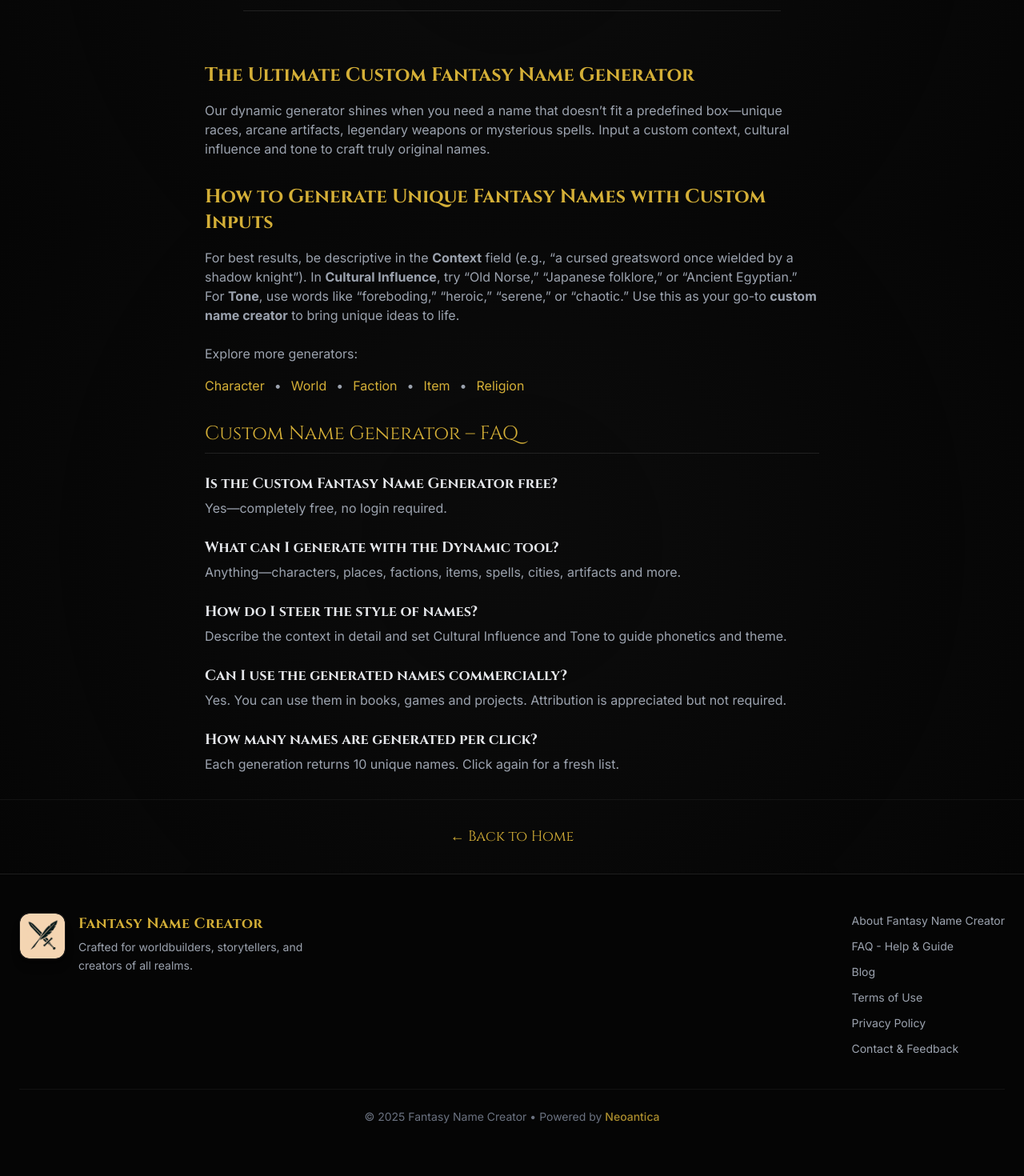
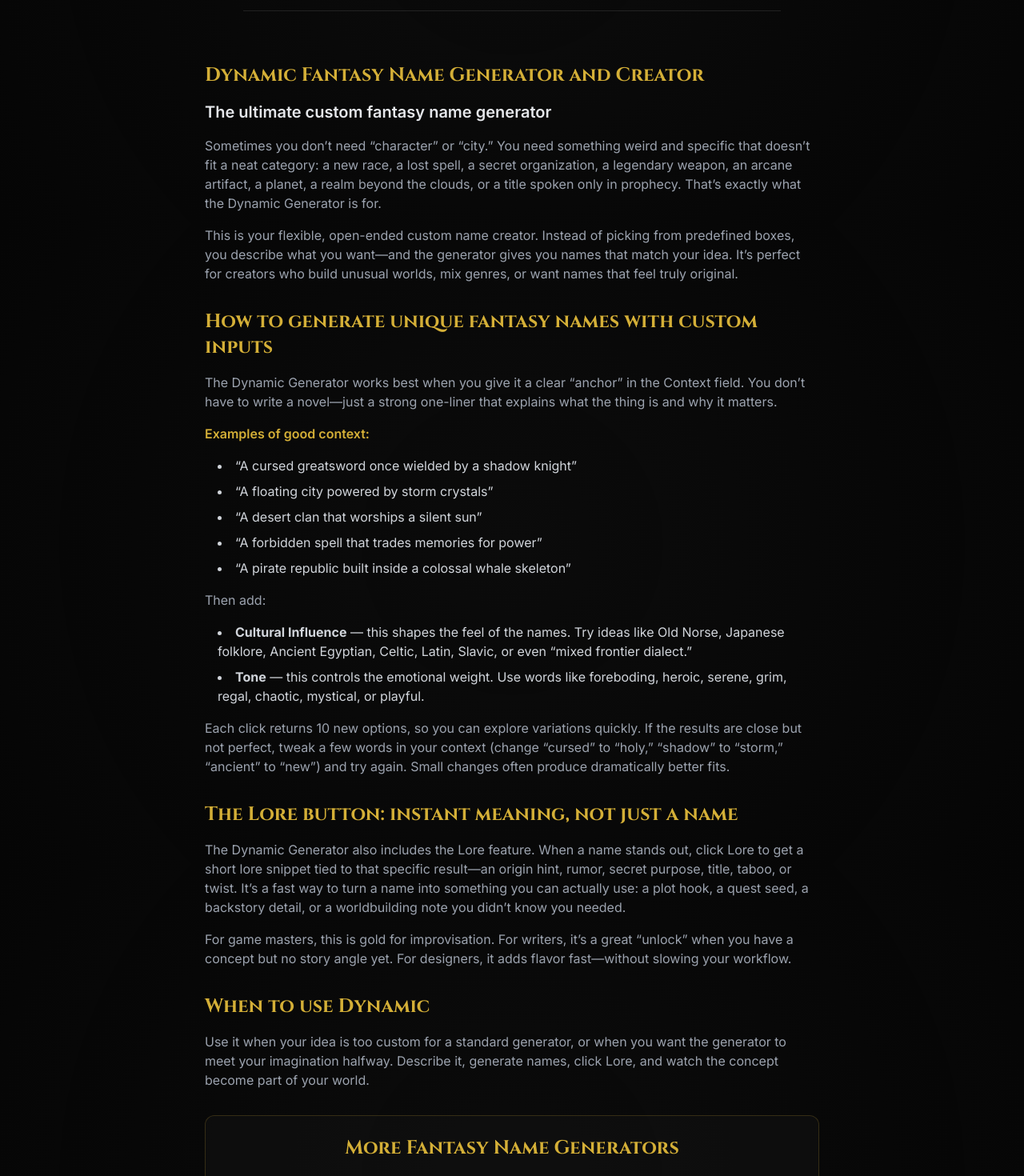
Before and after one commit to JiriTill/fantasytools, a React (Vite) app in the folder client/: page /dynamic in a window 1280 px wide. Shown: the part 1320-2790 px from the top of the page at 80% size. Built offline with nearby package versions, Linux system fonts and the light colour scheme.

Commit message:
Update Dynamic generator SEO content and add RelatedGenerators

```diff
--- a/client/src/pages/Dynamic.jsx
+++ b/client/src/pages/Dynamic.jsx
@@ -6,6 +6,7 @@ import ShareGeneratedName from '../components/ShareGeneratedName';
 import Footer from '../components/Footer';
 import AmazonAffiliate from '../components/AmazonAffiliate';
 import SingleAffiliateBox from '../components/SingleAffiliateBox';
+import RelatedGenerators from '../components/RelatedGenerators';
 
 export default function Dynamic() {
   const [form, setForm] = useState({
@@ -279,30 +280,63 @@ Rules:
           {/* SEO content block + internal links */}
           <div className="w-full max-w-3xl text-left space-y-8 text-gray-400">
             <div className="prose prose-invert max-w-none">
-              <h2 className="text-fantasy-gold text-2xl font-bold mb-4">The Ultimate Custom Fantasy Name Generator</h2>
-              <p>
-                Our dynamic generator shines when you need a name that doesn’t fit a predefined box—unique races, arcane artifacts, legendary
-                weapons or mysterious spells. Input a custom context, cultural influence and tone to craft truly original names.
+              <h2 className="text-fantasy-gold text-2xl font-bold mb-4">Dynamic Fantasy Name Generator and Creator</h2>
+              <p className="text-xl text-gray-200 mb-4 font-semibold">The ultimate custom fantasy name generator</p>
+
+              <p className="mb-4">
+                Sometimes you don’t need “character” or “city.” You need something weird and specific that doesn’t fit a neat category: a new race, a lost spell, a secret organization, a legendary weapon, an arcane artifact, a planet, a realm beyond the clouds, or a title spoken only in prophecy. That’s exactly what the Dynamic Generator is for.
               </p>
 
-              <h2 className="text-fantasy-gold text-2xl font-bold mt-8 mb-4">How to Generate Unique Fantasy Names with Custom Inputs</h2>
-              <p>
-                For best results, be descriptive in the <strong>Context</strong> field (e.g., “a cursed greatsword once wielded by a shadow knight”).
-                In <strong>Cultural Influence</strong>, try “Old Norse,” “Japanese folklore,” or “Ancient Egyptian.” For <strong>Tone</strong>, use words like
-                “foreboding,” “heroic,” “serene,” or “chaotic.” Use this as your go-to <strong>custom name creator</strong> to bring unique ideas to life.
+              <p className="mb-4">
+                This is your flexible, open-ended custom name creator. Instead of picking from predefined boxes, you describe what you want—and the generator gives you names that match your idea. It’s perfect for creators who build unusual worlds, mix genres, or want names that feel truly original.
               </p>
 
-              <p className="mt-6">
-                Explore more generators:
-                <div className="flex flex-wrap gap-3 mt-4">
-                  <Link className="text-fantasy-gold hover:underline" to="/character">Character</Link> •
-                  <Link className="text-fantasy-gold hover:underline" to="/world">World</Link> •
-                  <Link className="text-fantasy-gold hover:underline" to="/faction">Faction</Link> •
-                  <Link className="text-fantasy-gold hover:underline" to="/item">Item</Link> •
-                  <Link className="text-fantasy-gold hover:underline" to="/religion">Religion</Link>
-                </div>
+              <h2 className="text-fantasy-gold text-2xl font-bold mt-8 mb-4">How to generate unique fantasy names with custom inputs</h2>
+
+              <p className="mb-4">
+                The Dynamic Generator works best when you give it a clear “anchor” in the Context field. You don’t have to write a novel—just a strong one-liner that explains what the thing is and why it matters.
+              </p>
+
+              <p className="mb-4 font-semibold text-fantasy-gold">Examples of good context:</p>
+              <ul className="list-disc list-inside mb-4 ml-4 space-y-2 text-gray-300">
+                <li>“A cursed greatsword once wielded by a shadow knight”</li>
+                <li>“A floating city powered by storm crystals”</li>
+                <li>“A desert clan that worships a silent sun”</li>
+                <li>“A forbidden spell that trades memories for power”</li>
+                <li>“A pirate republic built inside a colossal whale skeleton”</li>
+              </ul>
+
+              <p className="mb-4">
+                Then add:
+              </p>
+
+              <ul className="list-disc list-inside mb-4 ml-4 space-y-2 text-gray-300">
+                <li><strong>Cultural Influence</strong> — this shapes the feel of the names. Try ideas like Old Norse, Japanese folklore, Ancient Egyptian, Celtic, Latin, Slavic, or even “mixed frontier dialect.”</li>
+                <li><strong>Tone</strong> — this controls the emotional weight. Use words like foreboding, heroic, serene, grim, regal, chaotic, mystical, or playful.</li>
+              </ul>
+
+              <p className="mb-4">
+                Each click returns 10 new options, so you can explore variations quickly. If the results are close but not perfect, tweak a few words in your context (change “cursed” to “holy,” “shadow” to “storm,” “ancient” to “new”) and try again. Small changes often produce dramatically better fits.
+              </p>
+
+              <h2 className="text-fantasy-gold text-2xl font-bold mt-8 mb-4">The Lore button: instant meaning, not just a name</h2>
+
+              <p className="mb-4">
+                The Dynamic Generator also includes the Lore feature. When a name stands out, click Lore to get a short lore snippet tied to that specific result—an origin hint, rumor, secret purpose, title, taboo, or twist. It’s a fast way to turn a name into something you can actually use: a plot hook, a quest seed, a backstory detail, or a worldbuilding note you didn’t know you needed.
+              </p>
+
+              <p className="mb-4">
+                For game masters, this is gold for improvisation. For writers, it’s a great “unlock” when you have a concept but no story angle yet. For designers, it adds flavor fast—without slowing your workflow.
+              </p>
+
+              <h2 className="text-fantasy-gold text-2xl font-bold mt-8 mb-4">When to use Dynamic</h2>
+              <p className="mb-4">
+                Use it when your idea is too custom for a standard generator, or when you want the generator to meet your imagination halfway. Describe it, generate names, click Lore, and watch the concept become part of your world.
               </p>
             </div>
+
+            {/* Related Generators Block */}
+            <RelatedGenerators current="/dynamic" />
 
 
             {/* VISIBLE FAQ (must match JSON-LD above) */}
```
